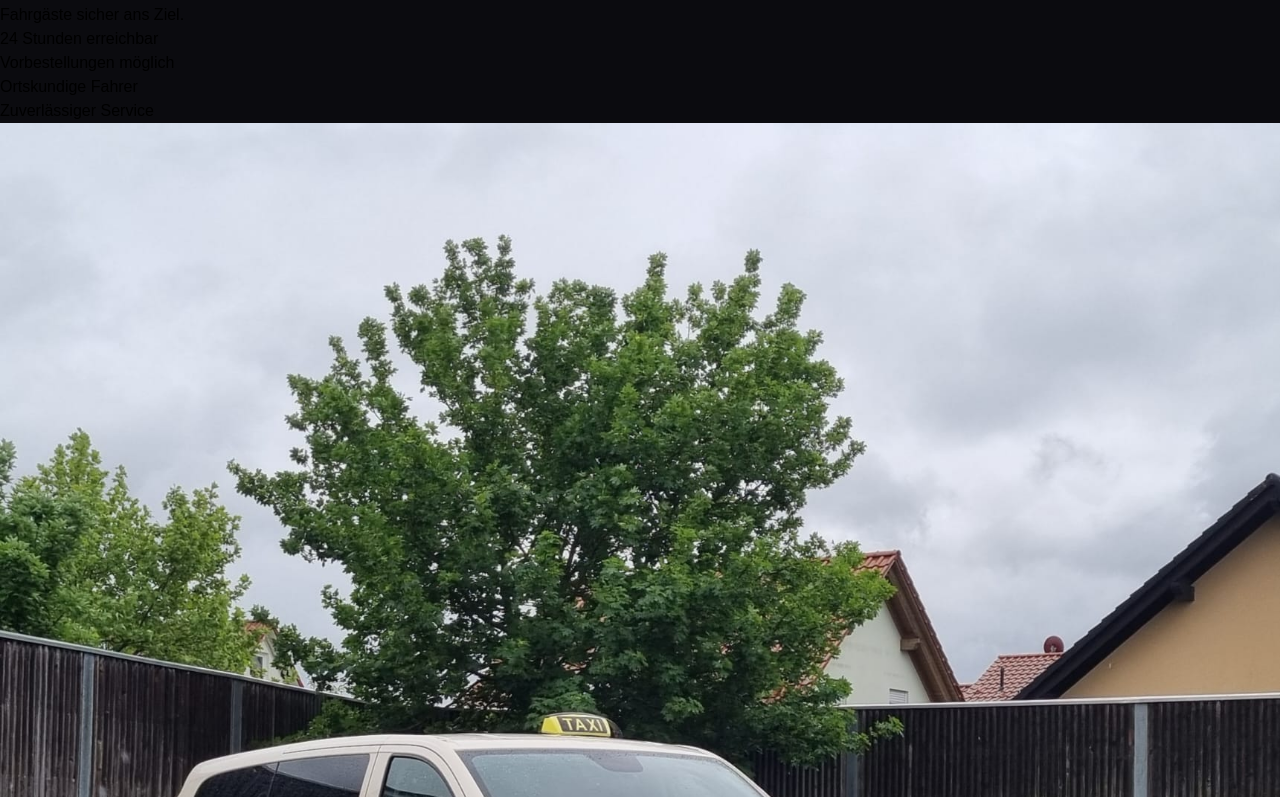
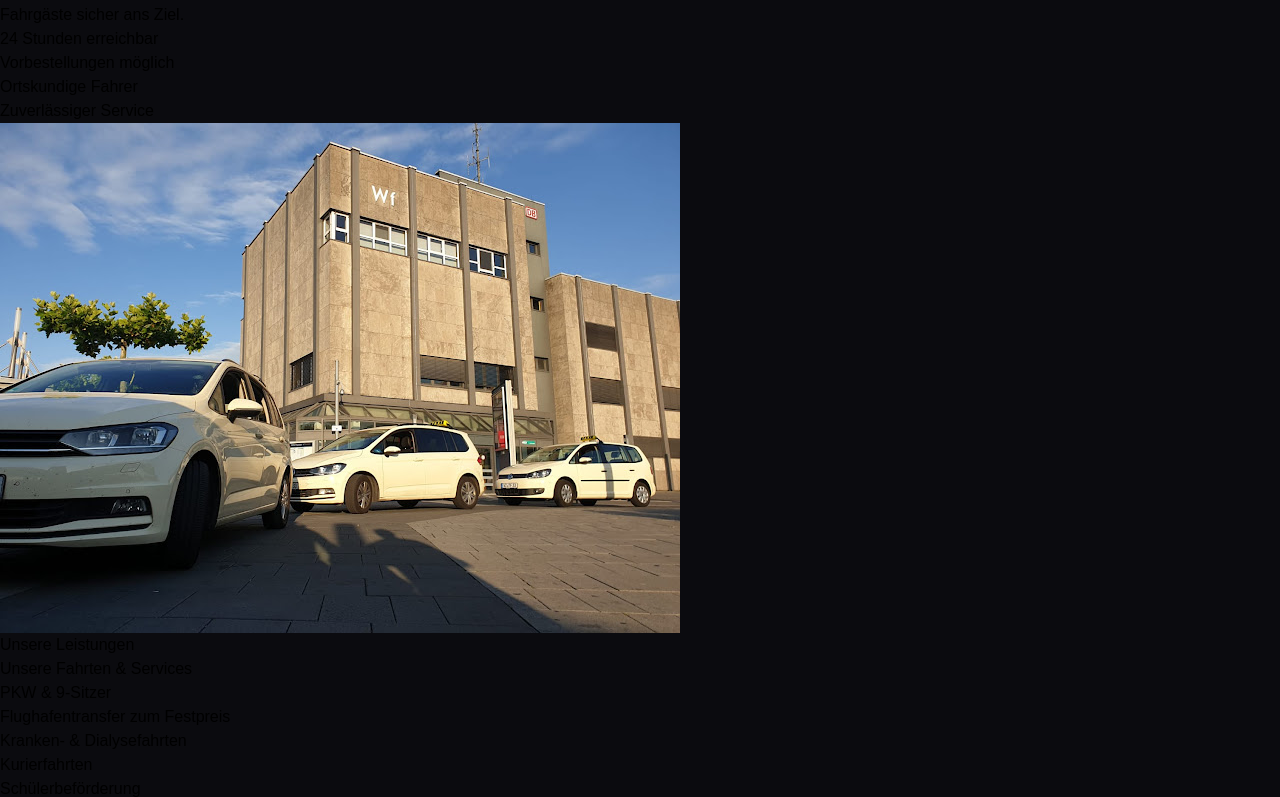
Before and after one commit to Benji663/minicar30000, a React (Vite) app: page / in a window 1280 px wide. Shown: the part 963-1760 px from the top of the page. Built offline with nearby package versions, Linux system fonts and the light colour scheme.

Commit message:
Update App.jsx

```diff
--- a/src/App.jsx
+++ b/src/App.jsx
@@ -14,7 +14,7 @@ export default function TaxiFunkWebsite() {
         <div className="absolute inset-0 opacity-10 bg-[radial-gradient(circle_at_top_right,_#FFD700,_transparent_35%)] blur-3xl" />
 
         <img
-          src="/hero.jpg"
+          src="./public/hero.jpg"
           alt="Minicar 30000 Hero"
           className="absolute inset-0 w-full h-full object-cover brightness-[0.45] scale-[1.05]"
         />
@@ -210,7 +210,7 @@ export default function TaxiFunkWebsite() {
             <div className="absolute bottom-[76px] right-[88px] w-[118px] h-[34px] bg-[#0B0B0F]/90 backdrop-blur-xl rounded-lg z-20" />
 
             <img
-              src="/vito.jpg"
+              src="./public/hero.jpg"
               alt="Mercedes Vito Taxi"
               className="w-full h-[340px] sm:h-[540px] object-cover brightness-[0.88] contrast-[1.08] saturate-[0.95]"
             />
```
